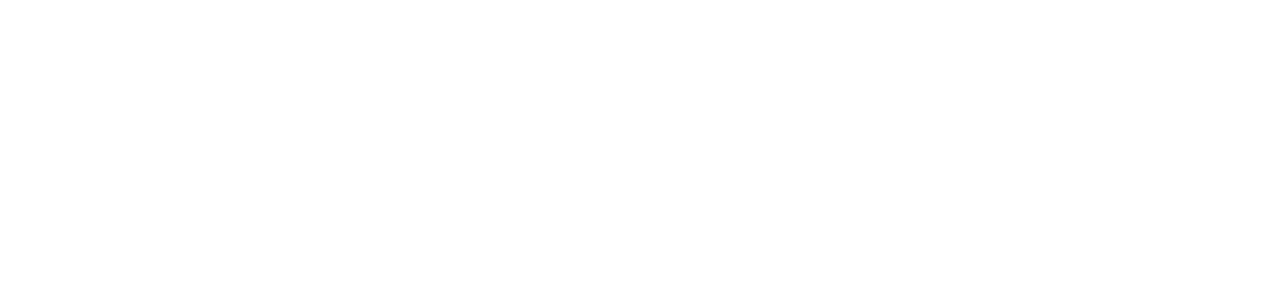
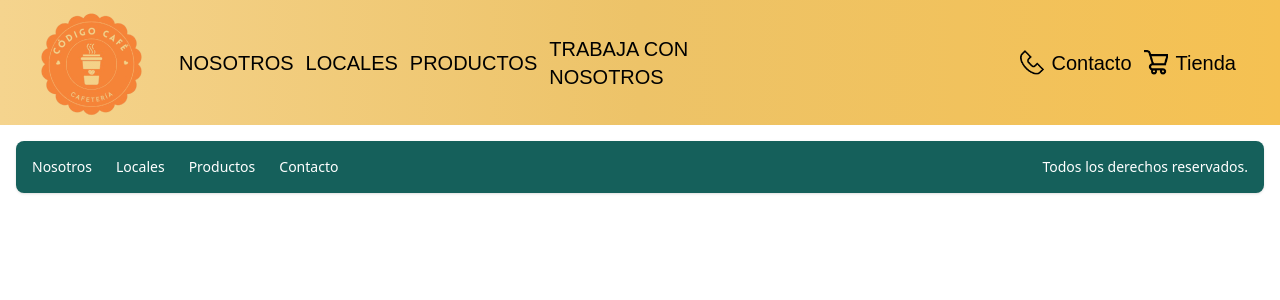
Before and after one commit to Leonardo-Valtorta/codigo-cafe, a Next.js app: page / in a window 1280 px wide. Shown: the top 300 px of the page. Built offline with nearby package versions, Linux system fonts and the light colour scheme; a web font is replaced by a local one.

Commit message:
pagina proiductos

```diff
--- a/src/components/Header.js
+++ b/src/components/Header.js
@@ -53,7 +53,7 @@
               <Link href="/locales" className="text-black px-3 sm:pl-0 py-2">LOCALES</Link>
             </li>
             <li className="my-2 sm:my-0 hover:underline">
-              <Link href="#productos" className="text-black px-3 sm:pl-0 py-2">PRODUCTOS</Link>
+              <Link href="/products" className="text-black px-3 sm:pl-0 py-2">PRODUCTOS</Link>
             </li>
             <li className="my-2 sm:my-0 hover:underline">
               <Link href="#trabaja" className="text-black pl-3 sm:pl-0 py-2 text-center">TRABAJA CON NOSOTROS</Link>
--- /dev/null
+++ b/src/components/PortadaDos.js
@@ -0,0 +1,16 @@
+const PortadaDos = ({titulo}) => {
+    return (
+        <>
+            <div className="flex w-full bg-white py-3 h-20 justify-center">
+
+                <p className="text-center text-[32px] font-titleCart sm:text-[48px] px-8">
+                    {titulo}
+                </p>
+
+            </div>
+
+        </>
+    )
+}
+
+export default PortadaDos;
--- a/src/pages/index.js
+++ b/src/pages/index.js
@@ -1,10 +1,13 @@
+import Footer from "@/components/Footer";
+import Header from "@/components/Header";
 
 
 
 export default function Home() {
   return (
     <>
-
+    <Header></Header>
+    <Footer></Footer>
     </>
   );
 }
--- a/src/pages/products.js
+++ b/src/pages/products.js
@@ -1,3 +1,21 @@
 import Footer from "@/components/Footer";
 import Header from "@/components/Header";
-import NosotrosSection from "@/components/NosotrosSection";
+import PortadaDos from "@/components/PortadaDos";
+import Product from "@/components/Product";
+
+export default function Products() {
+    return (
+    <>
+        <Header />
+        <PortadaDos>
+        titulo={'PRODUCTOS'}
+        </PortadaDos>
+        <div className="bk-cafe w-full h-full">
+
+        </div>
+
+
+        <Footer />
+    </>
+    )
+}
```
